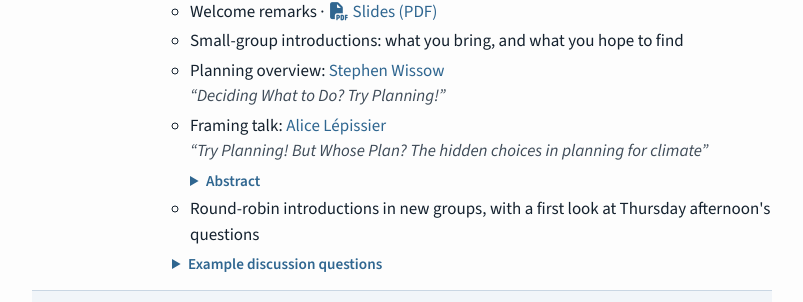
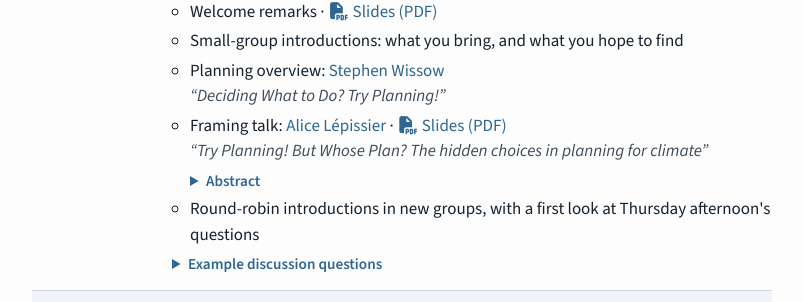
Before and after one commit to plan4planet/plan4planet.github.io, a Jekyll site: the page built from pages/schedule.md, in a window 1280 px wide and 900 px high, scrolled down 394 px. Shown: the part 146-448 px from the top of the window, without its empty margins (238-1041 px from the left). Built offline with Jekyll 4.4.1, drawn with Linux system fonts in a browser that asks for light colours; nearby versions of some CDN libraries.

Commit message:
content: add alice slides

```diff
--- a/_data/schedule.yml
+++ b/_data/schedule.yml
@@ -21,6 +21,7 @@
           speaker: Stephen Wissow
           talk: "Deciding What to Do? Try Planning!"
         - label: Framing talk
+          slides: SLIDES_Try_Planning_But_Whose_Plan_Lepissier.pdf
           speaker: Alice Lépissier
           anchor: alice-lepissier
           talk: "Try Planning! But Whose Plan? The hidden choices in planning for climate"
```
Also changed, not shown: 1 other file.
